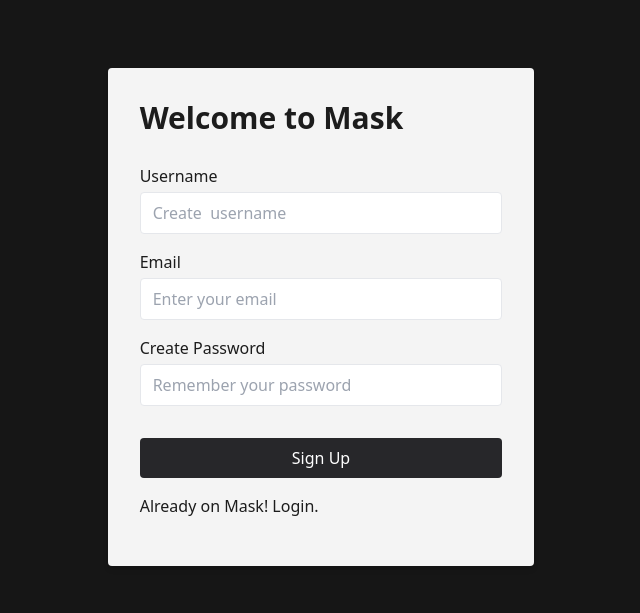
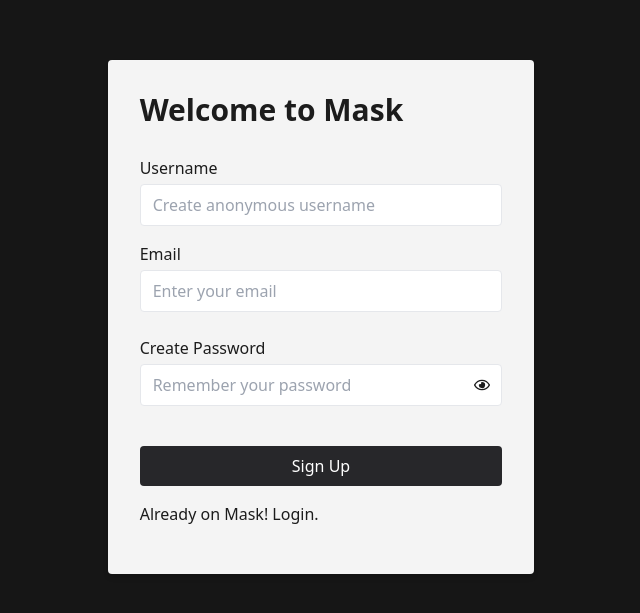
Before and after one commit to Makaan-Mates/mask, a React (Vite) app: page /register in a window 1280 px wide. Shown: the part 103-716 px from the top of the page, without its empty margins (319-959 px from the left). Built offline with nearby package versions, Linux system fonts and the light colour scheme.

Commit message:
minor css changes

```diff
--- a/src/components/Login.jsx
+++ b/src/components/Login.jsx
@@ -55,31 +55,37 @@
             Email
           </label>
           <input
-            className="w-[94%] border rounded px-3 py-2 focus:outline-none focus:border-[#1c1c1c] "
+            className="w-full border rounded px-3 py-2 focus:outline-none focus:border-[#1c1c1c] "
             type="email"
             id="email"
             ref={email}
             placeholder="Enter your email"
           />
         </div>
-        <div className="my-6">
+        <div className="my-6  ">
           <label className="block mb-1" htmlFor="password">
             Password
-            <div className="flex items-center  ">
+          </label>
+          <div className=" relative flex items-center">
             <input
-                className="w-full border rounded px-3 py-2 focus:outline-none focus:border-[#1c1c1c]  "
+              className="w-full border rounded px-3 py-2 focus:outline-none focus:border-[#1c1c1c] pr-10 "
               type={showPassword ? "text" : "password"}
               id="password"
               ref={password}
               placeholder="Enter your password"
             />
             {showPassword ? (
-                <FaRegEyeSlash onClick={handleShowPassword} className="ml-2" />
+              <FaRegEyeSlash
+                onClick={handleShowPassword}
+                className="absolute right-3 top-1/2 transform -translate-y-1/2 cursor-pointer"
+              />
             ) : (
-                <FaRegEye onClick={handleShowPassword} className="ml-2" />
+              <FaRegEye
+                onClick={handleShowPassword}
+                className="absolute right-3 top-1/2 transform -translate-y-1/2 cursor-pointer"
+              />
             )}
           </div>
-          </label>
         </div>
 
         <div className="flex my-4 justify-between items-center">
@@ -115,124 +121,3 @@
 };
 
 export default Login;
-
-// import { FaRegEye, FaRegEyeSlash } from "react-icons/fa";
-// import { useRef, useState, useEffect } from "react";
-// import { useNavigate } from "react-router-dom";
-
-// const Login = () => {
-//   const navigate = useNavigate();
-//   const email = useRef();
-//   const password = useRef();
-//   const [errorMessage, setErrorMessage] = useState(null);
-//   const [showPassword, setShowPassword] = useState(false);
-
-//   useEffect(() => {
-//     if (errorMessage) {
-//       const timer = setTimeout(() => {
-//         setErrorMessage(null);
-//       }, 6000);
-
-//       return () => clearTimeout(timer);
-//     }
-//   }, [errorMessage]);
-
-//   const handleShowPassword = () => {
-//     setShowPassword(!showPassword);
-//   };
-
-//   const loginUser = async (e) => {
-//     e.preventDefault();
-//     const data = await fetch("https://mask-backend.up.railway.app/login", {
-//       method: "POST",
-//       headers: {
-//         "Content-Type": "application/json",
-//       },
-//       body: JSON.stringify({
-//         email: email.current.value,
-//         password: password.current.value,
-//       }),
-//     });
-
-//     const json = await data.json();
-//     localStorage.setItem("token", json.token);
-//     if (json.message === "logged in") {
-//       navigate("/home");
-//     } else {
-//       setErrorMessage(json.message);
-//     }
-
-//     return (
-//       <div className=" h-[100vh] flex justify-center items-center ">
-//         <div className=" bg-[#f4f4f4] p-8 2xs:w-[90%] xs:w-[90%] md:w-3/4 sm:w-2/3 2xl:w-[28%] lg:w-2/6 h-auto rounded shadow-md mt-10  text-[#1c1c1c]">
-//           <h2 className="text-3xl  font-semibold mb-4">Welcome back to Mask</h2>
-//           <div className="my-6">
-//             <label className="block mb-1 " htmlFor="email">
-//               Email
-//             </label>
-//             <input
-//               className="w-full border rounded px-3 py-2 focus:outline-none focus:border-[#1c1c1c] "
-//               type="email"
-//               id="email"
-//               ref={email}
-//               placeholder="Enter your email"
-//             />
-//           </div>
-
-//           <div className="my-6">
-//             <label className="block mb-1" htmlFor="password">
-//               Password
-//               <div className="flex items-center  ">
-//                 <input
-//                   className="w-full border rounded px-3 py-2 focus:outline-none focus:border-[#1c1c1c]  "
-//                   type={showPassword ? "text" : "password"}
-//                   id="password"
-//                   ref={password}
-//                   placeholder="Enter your password"
-//                 />
-//                 {showPassword ? (
-//                   <FaRegEyeSlash
-//                     onClick={handleShowPassword}
-//                     className="ml-1"
-//                   />
-//                 ) : (
-//                   <FaRegEye onClick={handleShowPassword} className="ml-1" />
-//                 )}
-//               </div>
-//             </label>
-//           </div>
-
-//           <div className="flex my-4 justify-between items-center">
-//             <div>
-//               <input type="checkbox" id="remember" />
-//               <label className="ml-2" htmlFor="remember">
-//                 Remember me
-//               </label>
-//             </div>
-//             <a className="underline" href="/">
-//               Forgot Password?
-//             </a>
-//           </div>
-
-//           <button
-//             onClick={loginUser}
-//             className="w-full bg-zinc-800 text-white my-4 rounded py-2 px-4 hover:bg-zinc-900 transition duration-300"
-//           >
-//             Login
-//           </button>
-//           <a
-//             className="mt-5 hover:underline hover:text-blue-900"
-//             href="/register"
-//           >
-//             {" "}
-//             Not on Mask yet! Sign up
-//           </a>
-//           <div className="errormessage w-full flex justify-center mt-4 text-red-800">
-//             {errorMessage}
-//           </div>
-//         </div>
-//       </div>
-//     );
-//   };
-// };
-// export default Login;
--- a/src/components/PostCard.jsx
+++ b/src/components/PostCard.jsx
@@ -13,7 +13,7 @@
   customStyleSearch,
   timeSinceCreated,
   totalUpvotes,
-  collegeName
+  collegeName,
 }) => {
   const navigate = useNavigate();
 
@@ -37,7 +37,7 @@
     ? " w-full  2xl:w-full "
     : "w-full  md:[90%] lg:w-[47.5%] xl:w-[48.3%] 2xl:w-[31.8%]  rounded-md   ";
 
-    console.log(collegeName)
+  console.log(collegeName);
 
   return (
     <div
@@ -52,12 +52,16 @@
       </span>
       <div className="text-sm break-words text-[#858585] ">{truncatedDesc}</div>
       <div className="flex gap-4 justify-end px-2 items-center text-sm text-[#aeaeae]">
-        <span>{collegeName || null}</span>
-        <span className="">
-          {username
-            ? `@${username}`
-            : `${customStyleProfile ? " " : "anonymous"}`}
-        </span>
+        <div className=" flex  gap-1 items-center">
+          <span className="text-xs text-[#aeaeae]">{collegeName || null}</span>
+          <span className="text-xs text-[#aeaeae]">|</span>
+          <span className="text-xs">
+            {username
+              ? `@${username}`
+              : `${customStyleProfile ? " " : "anonymous"}`}
+          </span>
+        </div>
+
         <span className="flex items-center">
           <BiUpvote className="mx-1  " />
           {totalUpvotes}
@@ -82,6 +86,7 @@
   customStyleSearch: PropTypes.bool,
   totalUpvotes: PropTypes.number,
   timeSinceCreated: PropTypes.string,
+  collegeName: PropTypes.string,
 };
 
 export default PostCard;
--- a/src/components/Register.jsx
+++ b/src/components/Register.jsx
@@ -1,10 +1,11 @@
 import { useRef,useState,useEffect } from "react";
-
 import { useNavigate } from "react-router-dom";
+import { FaRegEye, FaRegEyeSlash } from "react-icons/fa";
 
 const Register = () => {
   const navigate = useNavigate();
   const [errorMessage, setErrorMessage] = useState(null)
+  const [showPassword, setShowPassword] = useState(false);
   const username = useRef();
   const email = useRef();
   const password = useRef();
@@ -44,7 +45,9 @@
     }
 
   };
-
+  const handleShowPassword = () => {
+    setShowPassword(!showPassword);
+  };
 
 
   return (
@@ -61,7 +64,7 @@
               type="text"
               id="username"
               ref={username}
-              placeholder="Create  username"
+              placeholder="Create anonymous username"
             />
           </div>
 
@@ -77,18 +80,31 @@
               placeholder="Enter your email"
             />
           </div>
-          <div className="my-4">
-            <label className="block mb-1" htmlFor="password">
-              Create Password
-            </label>
+          <div className="my-6  ">
+          <label className="block mb-1" htmlFor="password">
+          Create Password
+          </label>
+          <div className=" relative flex items-center">
             <input
-              className="w-full border rounded px-3 py-2 focus:outline-none focus:border-black "
-              type="password"
+              className="w-full border rounded px-3 py-2 focus:outline-none focus:border-[#1c1c1c] pr-10 "
+              type={showPassword ? "text" : "password"}
               id="password"
               ref={password}
               placeholder="Remember your password"
             />
+            {showPassword ? (
+              <FaRegEyeSlash
+                onClick={handleShowPassword}
+                className="absolute right-3 top-1/2 transform -translate-y-1/2 cursor-pointer"
+              />
+            ) : (
+              <FaRegEye
+                onClick={handleShowPassword}
+                className="absolute right-3 top-1/2 transform -translate-y-1/2 cursor-pointer"
+              />
+            )}
           </div>
+        </div>
           <button
             onClick={registerUser}
             className="w-full mt-4 mb-4 bg-zinc-800 text-white rounded py-2 px-4 hover:bg-zinc-900 transition duration-300"
```
Lines whose indentation alone changed are shown as unchanged.
